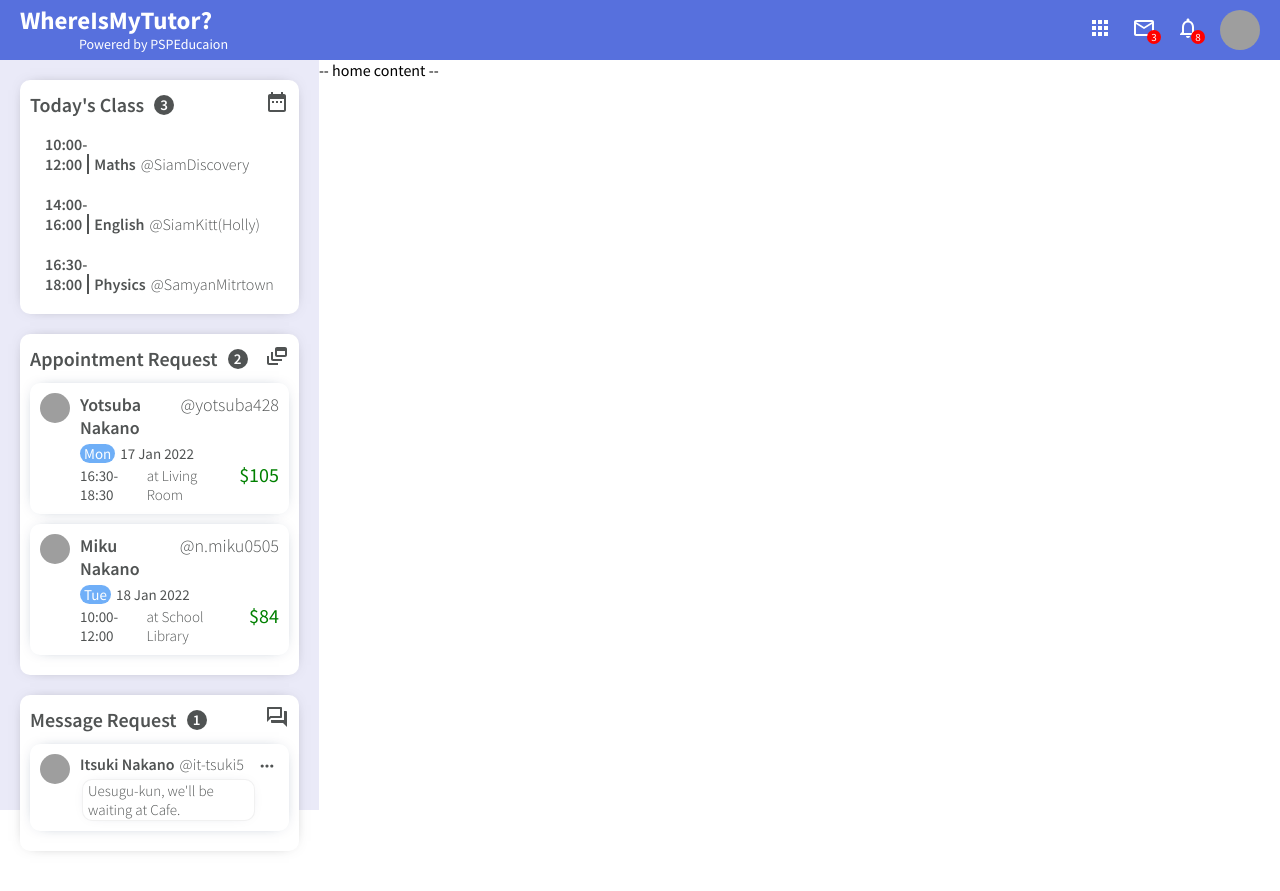
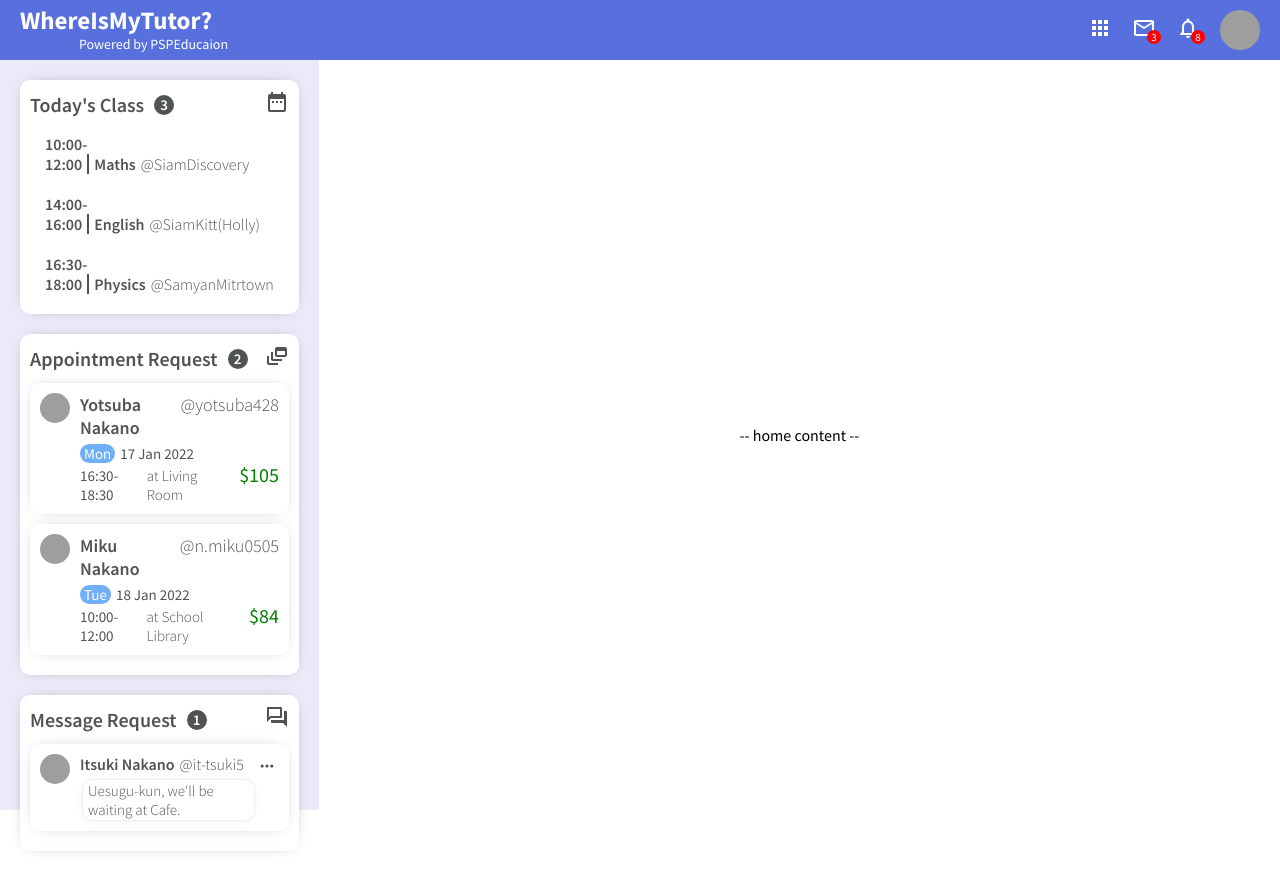
Before and after one commit to 2110336-SoftwareEngineering2-2021-2/sec2_PSPEducation, a React (Create React App) app: page / in a window 1280 px wide. Built offline with nearby package versions, Linux system fonts and the light colour scheme; grey boxes are pictures that could not be loaded.

Commit message:
move homeWrapper to middle

```diff
--- a/src/pages/home/Home.jsx
+++ b/src/pages/home/Home.jsx
@@ -1,5 +1,9 @@
 import "./home.css";
 
 export default function Home() {
-  return <div className="home">-- home content --</div>;
+  return (
+    <div className="home">
+      <div className="homeWrapper">-- home content --</div>
+    </div>
+  );
 }
--- a/src/pages/home/home.css
+++ b/src/pages/home/home.css
@@ -1,3 +1,11 @@
 .home {
   flex: 4;
 }
+
+.homeWrapper {
+  height: 100%;
+  padding: 0px 20px;
+  display: flex;
+  align-items: center;
+  justify-content: center;
+}
```
